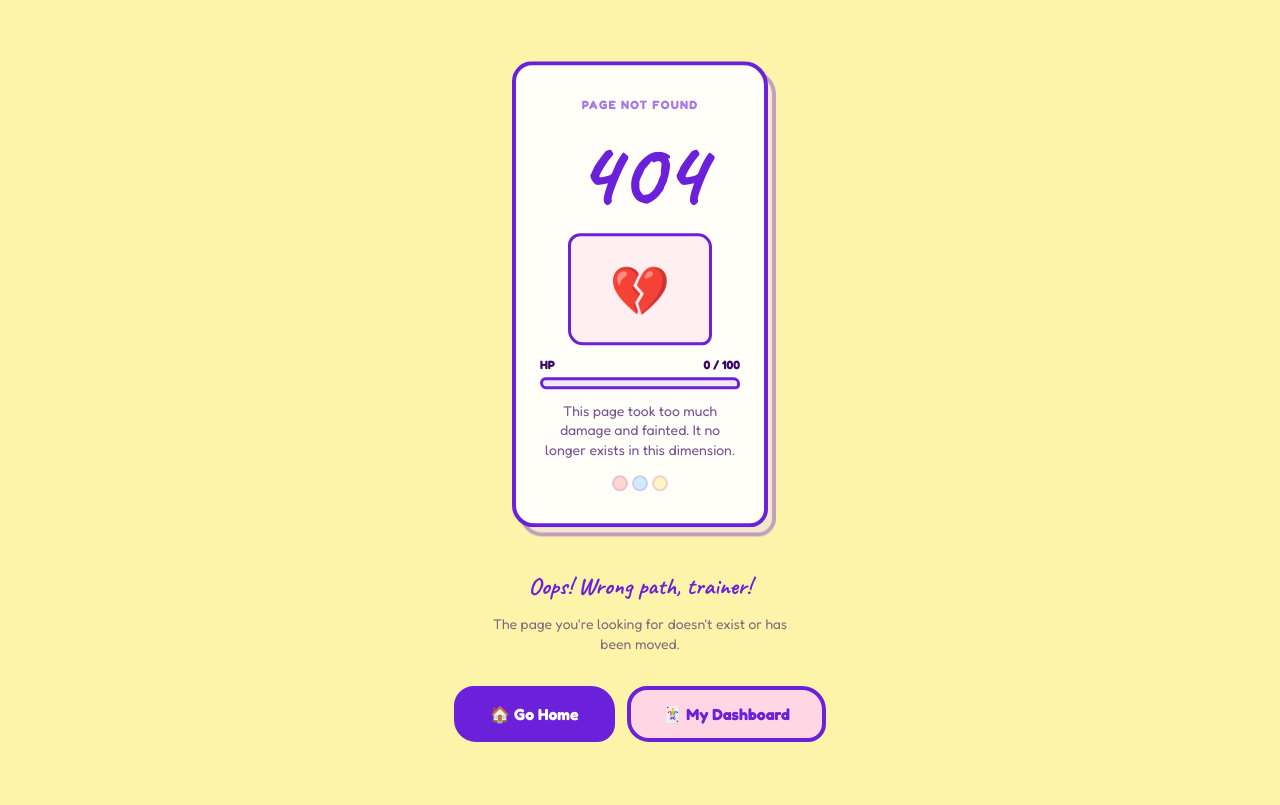
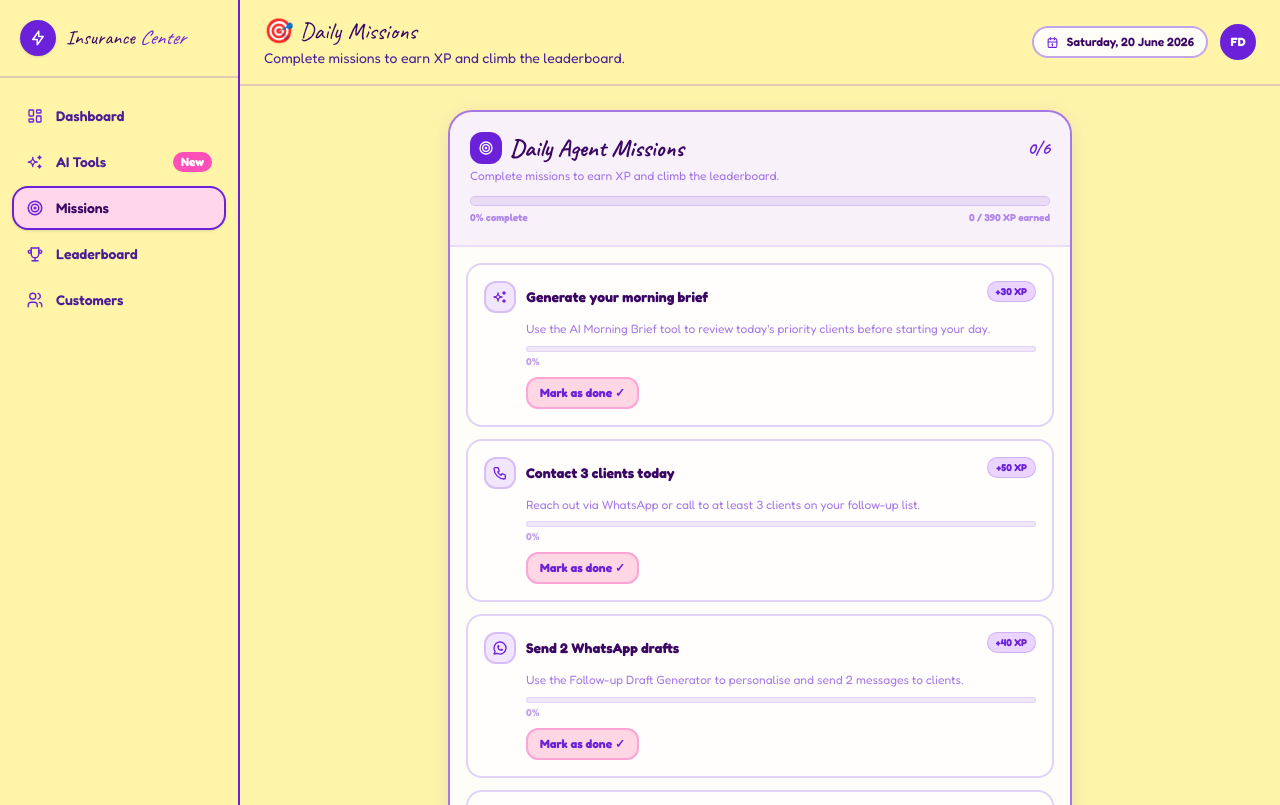
Before and after one commit to Anonymoust04/insurance_centre_repo, a Next.js app: page /agent/dashboard/missions in a window 1280 px wide. Before the commit this address had no page. Shown: the top 805 px of the page. Built offline with nearby package versions, Linux system fonts and the light colour scheme.

Commit message:
mission to page for admin

```diff
--- /dev/null
+++ b/src/app/agent/dashboard/missions/page.tsx
@@ -0,0 +1,16 @@
+import { AgentHeader } from '@/components/agent/AgentHeader';
+import { AgentMissions } from '@/components/agent/AgentMissions';
+
+export default function AgentMissionsPage() {
+  return (
+    <div className="flex flex-col min-h-screen">
+      <AgentHeader
+        title="🎯 Daily Missions"
+        subtitle="Complete missions to earn XP and climb the leaderboard."
+      />
+      <main className="flex-1 p-6 overflow-y-auto max-w-2xl w-full mx-auto">
+        <AgentMissions />
+      </main>
+    </div>
+  );
+}
--- a/src/app/agent/dashboard/page.tsx
+++ b/src/app/agent/dashboard/page.tsx
@@ -8,7 +8,6 @@ import { AgentHeader } from '@/components/agent/AgentHeader';
 import { AgentStatCard } from '@/components/agent/AgentStatCard';
 import { MorningBrief } from '@/components/agent/MorningBrief';
 import { TodayPipeline } from '@/components/agent/TodayPipeline';
-import { AgentMissions } from '@/components/agent/AgentMissions';
 import {
   IconFileCheck,
   IconCurrencyDollar,
@@ -245,8 +244,6 @@ export default function AgentDashboardPage() {
           </div>
         </div>
 
-        {/* Agent Daily Missions */}
-        <AgentMissions />
 
       </main>
     </div>
--- a/src/components/agent/AgentSidebar.tsx
+++ b/src/components/agent/AgentSidebar.tsx
@@ -10,16 +10,18 @@ import {
   IconLogout,
   IconBolt,
   IconSparkles,
+  IconTarget,
 } from '@tabler/icons-react';
 import { cn } from '@/utils/cn';
 import trophyImg from '@/assets/sidebar-trophy.png';
 import sparkleImg from '@/assets/sidebar-sparkle.png';
 
 const navItems = [
-  { label: 'Dashboard', href: '/agent/dashboard', icon: IconLayoutDashboard },
-  { label: 'AI Tools', href: '/agent/dashboard/ai-tools', icon: IconSparkles, badge: 'New' },
-  { label: 'Leaderboard', href: '/agent/dashboard/leaderboard', icon: IconTrophy },
-  { label: 'Customers', href: '/agent/dashboard/customers', icon: IconUsers },
+  { label: 'Dashboard',   href: '/agent/dashboard',            icon: IconLayoutDashboard },
+  { label: 'AI Tools',   href: '/agent/dashboard/ai-tools',   icon: IconSparkles, badge: 'New' },
+  { label: 'Missions',   href: '/agent/dashboard/missions',   icon: IconTarget },
+  { label: 'Leaderboard',href: '/agent/dashboard/leaderboard',icon: IconTrophy },
+  { label: 'Customers',  href: '/agent/dashboard/customers',  icon: IconUsers },
 ];
 
 export function AgentSidebar() {
```
